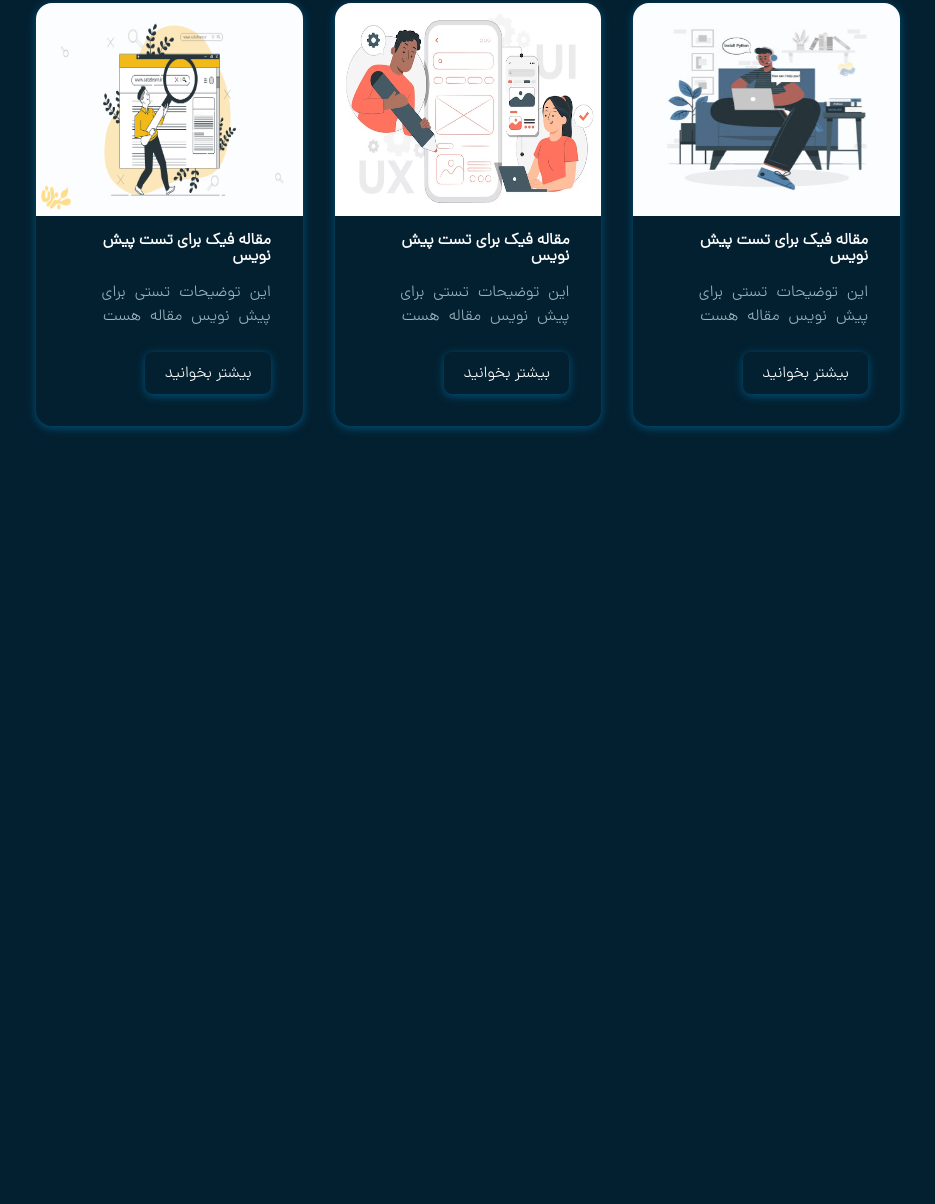
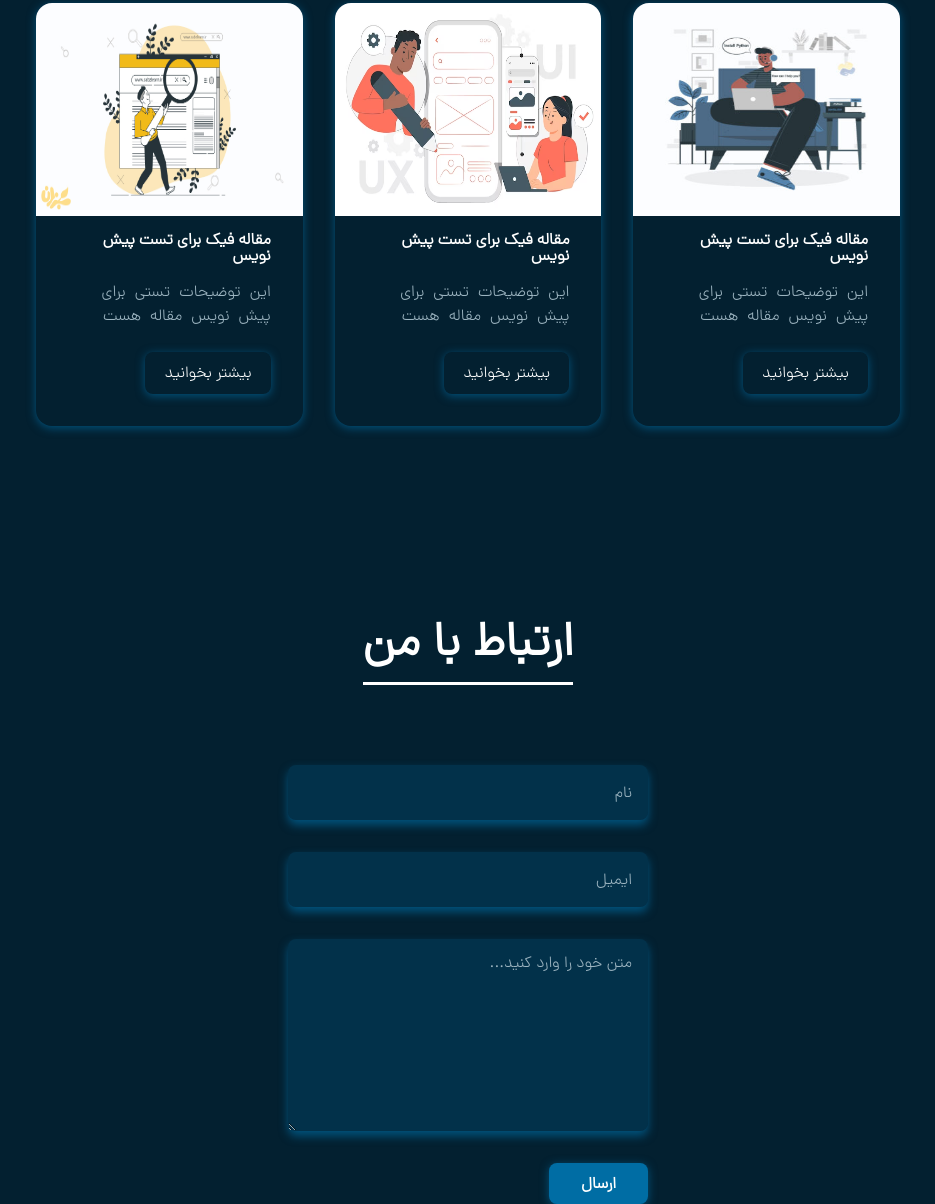
Before and after one commit to mostafajmsh/portfolio-website, a plain HTML site: page index.html in a window 1280 px wide. Shown: the part 4122-5326 px from the top of the page, without its empty margins (172-1107 px from the left). Before the commit the page ends 4596 px from the top, so only its background shows below. Drawn offline with nearby package versions, Linux system fonts and the light colour scheme.

Commit message:
finish contact section

```diff
--- /dev/null
+++ b/css/contact.css
@@ -0,0 +1,72 @@
+#contact {}
+
+#contact-container {
+    display: flex;
+    flex-direction: column;
+    align-items: center;
+    justify-content: center;
+}
+
+.contact-content {
+    width: 360px;
+    padding-top: 2rem;
+}
+
+.contact__form {
+    display: flex;
+    flex-direction: column;
+    justify-content: center;
+    align-items: center;
+}
+
+.contact__input {
+    padding: 1rem;
+    margin-bottom: 2rem;
+    width: 100%;
+    border-radius: 0.5rem;
+    border: none;
+    outline: none;
+    background: none;
+    color: var(--white-color);
+    background-color: #006da438;
+    box-shadow: 0 5px 10px rgba(0, 109, 164, 0.659);
+    transition: all 400ms ease;
+}
+
+.contact__input::placeholder {
+    color: #9db5c1;
+}
+
+.contact__input:focus {
+    background: none;
+    box-shadow: 0 5px 10px var(--white-color);
+    transition: all 400ms ease;
+}
+
+.contact__button {
+    display: block;
+    border: none;
+    outline: none;
+    font-size: 1rem;
+    cursor: pointer;
+    margin-left: auto;
+    color: var(--white-color);
+    border-radius: 0.5rem;
+    font-weight: bold;
+    padding: 0.8rem 2rem;
+    background: #006da4;
+    box-shadow: 0 2px 10px rgba(0, 109, 164, 0.659);
+    transition: all 400ms ease;
+}
+
+.contact__button:hover {
+    background: none;
+    box-shadow: 0 2px 10px var(--white-color);
+    transition: all 400ms ease;
+}
+
+@media screen and (max-width: 600px) {
+    .contact-content {
+        width: 100%;
+    }
+}
--- a/index.html
+++ b/index.html
@@ -15,6 +15,7 @@
     <link rel="stylesheet" href="./css/services.css" />
     <link rel="stylesheet" href="./css/works.css" />
     <link rel="stylesheet" href="./css/blog.css" />
+    <link rel="stylesheet" href="./css/contact.css" />
     <link rel="stylesheet" href="./css/style.css" />
   </head>
   <body>
@@ -538,6 +539,20 @@
     </section>
     <!-- Finish Works Template -->
 
+    <section class="contact section" id="contact">
+      <div id="contact-container" class="container">
+        <p class="contact-title titles">ارتباط با من</p>
+        <div class="contact-content">
+            <form action="" class="contact__form">
+                <input type="text" placeholder="نام" class="contact__input">
+                <input type="mail" placeholder="ایمیل" class="contact__input">
+                <textarea name="" id="" cols="0" rows="10" placeholder="متن خود را وارد کنید..." class="contact__input"></textarea>
+                <input type="button" value="ارسال" class="contact__button">
+            </form>
+        </div>
+      </div>
+    </section>
+
     <script type="text/javascript" src="./js/util/effects.js"></script>
     <script type="text/javascript" src="./js/util/navbar.js"></script>
     <script src="./vendor/FontAwesome5/all.min.js"></script>
```
